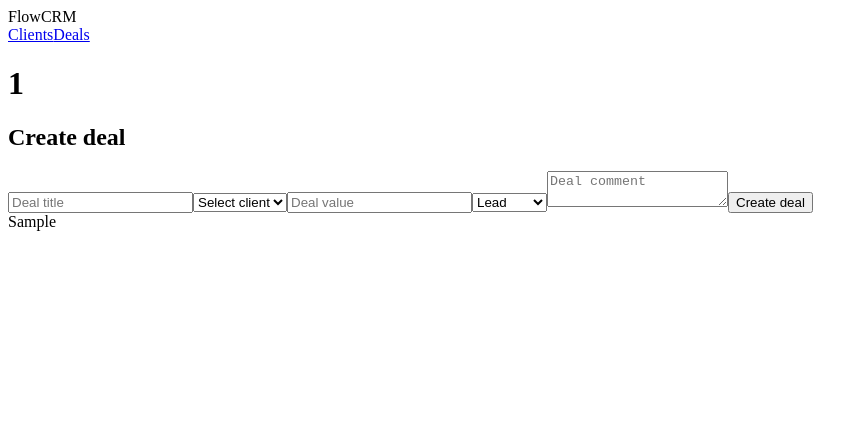
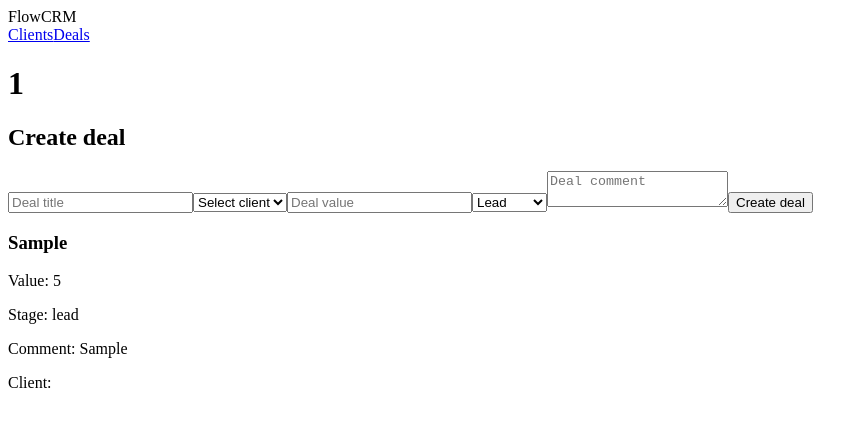
Before and after one commit to vasilyefff/flowcrm, a React (Vite) app: page /deals in a window 1280 px wide. Both pictures are taken after typing "Sample", "5", "Sample" into the empty fields and a click on the button "Create deal". Shown: the top 426 px of the page, without its empty margins (0-868 px from the left). Built offline with nearby package versions, Linux system fonts and the light colour scheme.

Commit message:
feat: connect deals with clients in DealCard

```diff
--- a/src/pages/deals/DealCard.tsx
+++ b/src/pages/deals/DealCard.tsx
@@ -1,3 +1,5 @@
+import { useSelector } from 'react-redux'
+import type { RootState } from '@/app/store'
 import type { Deal } from '@/entities/deal/model/types'
 
 type DealCardProps = {
@@ -5,5 +7,15 @@ type DealCardProps = {
 }
 
 export const DealCard = ({ deal }: DealCardProps) => {
-  return <div>{deal.title}</div>
+  const clients = useSelector((state: RootState) => state.clients.items)
+  const client = clients.find((client) => client.id === deal.clientId)
+  return (
+    <div>
+      <h3>{deal.title}</h3>
+      <p>Value: {deal.value}</p>
+      <p>Stage: {deal.stage}</p>
+      <p>Comment: {deal.comment}</p>
+      <p>Client: {client?.name}</p>
+    </div>
+  )
 }
```
